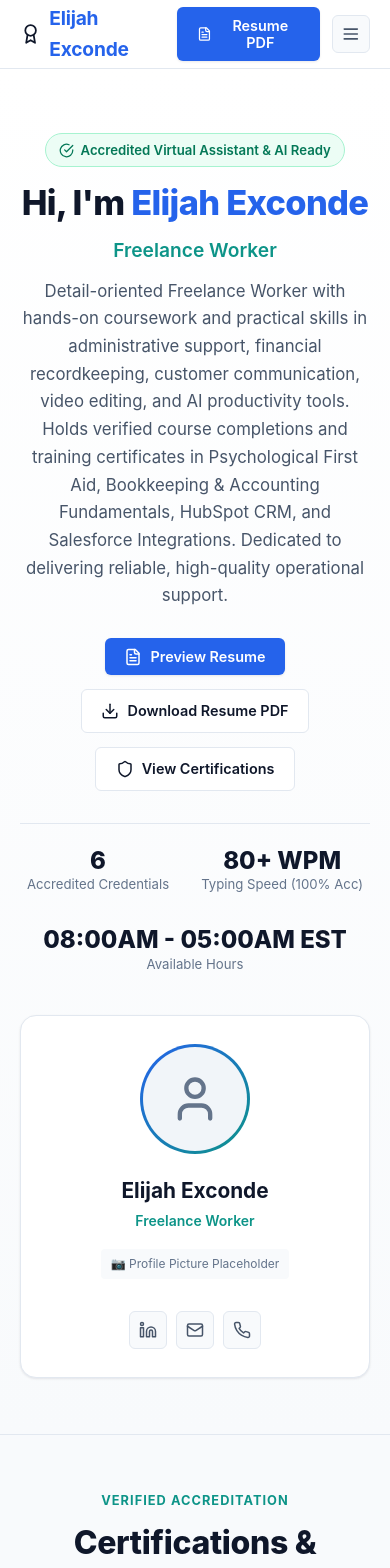
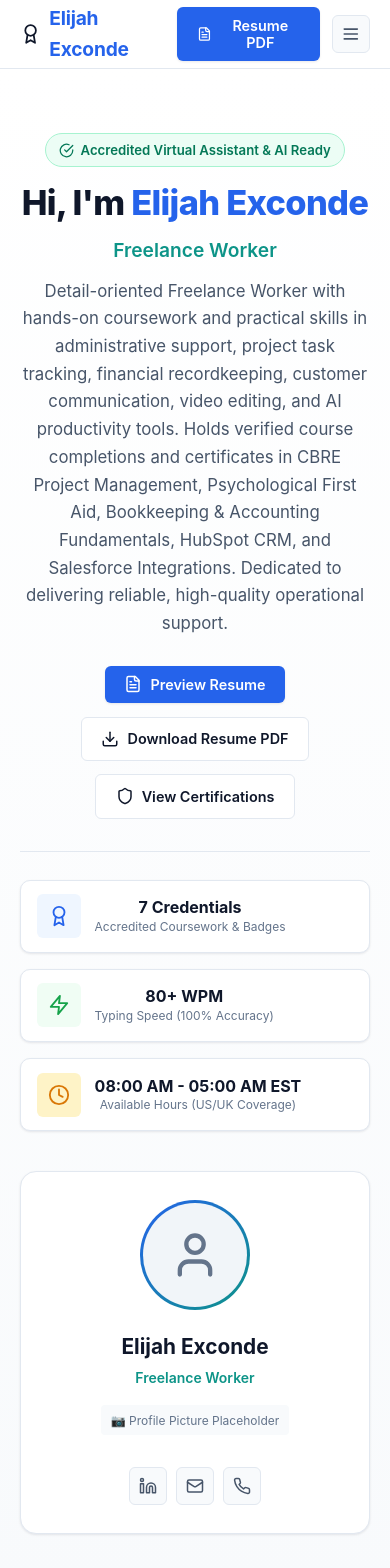
Before and after one commit to hgvoltaire69-sys/my-portfolio, a React (Vite) app: page / in a window 390 px wide. Shown: the top 1568 px of the page. Built offline with nearby package versions, Linux system fonts and the light colour scheme.

Commit message:
feat: enhance resume preview performance, add minimalist graphic stats cards, integrate CBRE Project Management cert

```diff
--- a/src/components/Certifications.jsx
+++ b/src/components/Certifications.jsx
@@ -2,7 +2,7 @@ import React, { useState } from 'react';
 import { Award, Search } from 'lucide-react';
 import CertCard from './CertCard';
 
-const categories = ['All', 'Marketing & CRM', 'AI & Tech', 'Finance & Admin', 'Crisis & Wellness'];
+const categories = ['All', 'Marketing & CRM', 'Project Management', 'AI & Tech', 'Finance & Admin', 'Crisis & Wellness'];
 
 export default function Certifications({ certifications, onViewDetail }) {
   const [activeCategory, setActiveCategory] = useState('All');
--- a/src/components/Hero.jsx
+++ b/src/components/Hero.jsx
@@ -1,5 +1,5 @@
 import React from 'react';
-import { CheckCircle, Shield, Mail, User, Linkedin, Phone, FileText, Download } from 'lucide-react';
+import { CheckCircle, Shield, Mail, User, Linkedin, Phone, FileText, Download, Award, Zap, Clock } from 'lucide-react';
 
 export default function Hero({ profile, certCount, onOpenResumeModal }) {
   return (
@@ -38,18 +38,36 @@ export default function Hero({ profile, certCount, onOpenResumeModal }) {
               </a>
             </div>
 
-            <div class="hero-stats">
-              <div class="stat-item">
-                <div class="stat-number">{certCount}</div>
-                <div class="stat-label">Accredited Credentials</div>
+            {/* Enhanced Minimalist Graphic Cards Section */}
+            <div class="hero-graphic-stats">
+              <div class="graphic-stat-card">
+                <div class="graphic-stat-icon" style={{ background: '#eff6ff', color: '#2563eb' }}>
+                  <Award size={22} />
+                </div>
+                <div>
+                  <div class="graphic-stat-value">{certCount} Credentials</div>
+                  <div class="graphic-stat-label">Accredited Coursework & Badges</div>
+                </div>
               </div>
-              <div class="stat-item">
-                <div class="stat-number">80+ WPM</div>
-                <div class="stat-label">Typing Speed (100% Acc)</div>
+
+              <div class="graphic-stat-card">
+                <div class="graphic-stat-icon" style={{ background: '#f0fdf4', color: '#16a34a' }}>
+                  <Zap size={22} />
+                </div>
+                <div>
+                  <div class="graphic-stat-value">80+ WPM</div>
+                  <div class="graphic-stat-label">Typing Speed (100% Accuracy)</div>
+                </div>
               </div>
-              <div class="stat-item">
-                <div class="stat-number">08:00AM - 05:00AM EST</div>
-                <div class="stat-label">Available Hours</div>
+
+              <div class="graphic-stat-card">
+                <div class="graphic-stat-icon" style={{ background: '#fef3c7', color: '#d97706' }}>
+                  <Clock size={22} />
+                </div>
+                <div>
+                  <div class="graphic-stat-value">08:00 AM - 05:00 AM EST</div>
+                  <div class="graphic-stat-label">Available Hours (US/UK Coverage)</div>
+                </div>
               </div>
             </div>
           </div>
--- a/src/data/portfolioData.js
+++ b/src/data/portfolioData.js
@@ -3,13 +3,13 @@
  * Authentic Information & Accredited Credentials for Elijah Exconde
  */
 
-const STORAGE_KEY = 'my_react_portfolio_data_v6';
+const STORAGE_KEY = 'my_react_portfolio_data_v7';
 
 export const initialPortfolioData = {
   profile: {
     name: "Elijah Exconde",
     title: "Freelance Worker",
-    bio: "Detail-oriented Freelance Worker with hands-on coursework and practical skills in administrative support, financial recordkeeping, customer communication, video editing, and AI productivity tools. Holds verified course completions and training certificates in Psychological First Aid, Bookkeeping & Accounting Fundamentals, HubSpot CRM, and Salesforce Integrations. Dedicated to delivering reliable, high-quality operational support.",
+    bio: "Detail-oriented Freelance Worker with hands-on coursework and practical skills in administrative support, project task tracking, financial recordkeeping, customer communication, video editing, and AI productivity tools. Holds verified course completions and certificates in CBRE Project Management, Psychological First Aid, Bookkeeping & Accounting Fundamentals, HubSpot CRM, and Salesforce Integrations. Dedicated to delivering reliable, high-quality operational support.",
     location: "Lipa City, Philippines",
     email: "exconde.elijah@gmail.com",
     phone: "+63 976 259 1824",
@@ -49,6 +49,20 @@ export const initialPortfolioData = {
     },
     {
       id: "cert-3",
+      title: "CBRE Project Management Job Simulation",
+      issuer: "CBRE & Forage",
+      issueDate: "2026-09-30",
+      expiryDate: "Never Expires",
+      credentialId: "6abcae0ede68562c3ede3b50",
+      credentialUrl: "https://www.theforage.com/",
+      category: "Project Management",
+      badgeIcon: "Award",
+      imagePath: "images/certificatePROJECTMANAGEMENT-1.png",
+      skills: ["Project Planning", "Executing & Monitoring", "Task Tracking", "Resource Coordination"],
+      description: "Statement of Completion for practical tasks in project planning, executing, tracking, and monitoring through CBRE's Job Simulation program on Forage."
+    },
+    {
+      id: "cert-4",
       title: "Elements of AI - Certificate of Completion",
       issuer: "University of Helsinki & MinnaLearn",
       issueDate: "2026-09-30",
@@ -62,7 +76,7 @@ export const initialPortfolioData = {
       description: "Successfully completed the 2 ECTS credits online course covering artificial intelligence concepts, algorithms, machine learning models, and societal impacts."
     },
     {
-      id: "cert-4",
+      id: "cert-5",
       title: "Introduction to Bookkeeping and Accounting",
       issuer: "OpenLearn | The Open University",
       issueDate: "2026-09-30",
@@ -76,7 +90,7 @@ export const initialPortfolioData = {
       description: "Statement of Participation for completing an 8-hour course covering essential numerical skills required for accounting and bookkeeping including double-entry bookkeeping."
     },
     {
-      id: "cert-5",
+      id: "cert-6",
       title: "Psychological First Aid (PFA) Online",
       issuer: "The National Child Traumatic Stress Network (NCTSN)",
       issueDate: "2026-06-03",
@@ -90,7 +104,7 @@ export const initialPortfolioData = {
       description: "Completed Psychological First Aid (PFA) Online training for crisis intervention, disaster response, and traumatic stress support."
     },
     {
-      id: "cert-6",
+      id: "cert-7",
       title: "Typing Proficiency Certificate of Excellence",
       issuer: "TypingTest.me",
       issueDate: "2026-09-29",
@@ -108,6 +122,7 @@ export const initialPortfolioData = {
     {
       category: "Verified Credentials & Coursework",
       items: [
+        "CBRE Project Management Simulation (Forage)",
         "HubSpot Accredited Email Marketer",
         "Salesforce CRM Integration Specialist",
         "University of Helsinki AI Foundations",
@@ -120,6 +135,7 @@ export const initialPortfolioData = {
       category: "Administrative & Operations",
       items: [
         "Administrative Support",
+        "Project Task Tracking & Monitoring",
         "Data Entry & Record Management",
         "Calendar & Meeting Scheduling",
         "Financial Recordkeeping Basics",
--- a/src/index.css
+++ b/src/index.css
@@ -87,9 +87,7 @@ button {
   padding: 0 1.25rem;
 }
 
-/* --------------------------------------------------------------------------
-   Header Navigation
-   -------------------------------------------------------------------------- */
+/* Header Navigation */
 .site-header {
   position: sticky;
   top: 0;
@@ -190,9 +188,7 @@ button {
   color: var(--text-primary);
 }
 
-/* --------------------------------------------------------------------------
-   Hero Section
-   -------------------------------------------------------------------------- */
+/* Hero Section */
 .hero-section {
   padding: 4rem 0 3.5rem;
   background: linear-gradient(180deg, #ffffff 0%, #f8fafc 100%);
@@ -255,24 +251,55 @@ button {
   margin-bottom: 2rem;
 }
 
-.hero-stats {
-  display: flex;
-  flex-wrap: wrap;
-  gap: 2rem;
-  padding-top: 1.5rem;
+/* Minimalist Graphic Cards Section */
+.hero-graphic-stats {
+  display: grid;
+  grid-template-columns: repeat(auto-fit, minmax(200px, 1fr));
+  gap: 1rem;
+  padding-top: 1.75rem;
   border-top: 1px solid var(--border-color);
 }
 
-.stat-item .stat-number {
-  font-size: 1.5rem;
-  font-weight: 800;
-  color: var(--text-primary);
-  line-height: 1.1;
+.graphic-stat-card {
+  display: flex;
+  align-items: center;
+  gap: 0.85rem;
+  background: #ffffff;
+  border: 1px solid var(--border-color);
+  border-radius: var(--radius-md);
+  padding: 0.85rem 1rem;
+  box-shadow: var(--shadow-sm);
+  transition: transform var(--transition-fast), border-color var(--transition-fast);
 }
 
-.stat-item .stat-label {
-  font-size: 0.825rem;
+.graphic-stat-card:hover {
+  transform: translateY(-2px);
+  border-color: var(--border-highlight);
+  box-shadow: var(--shadow-md);
+}
+
+.graphic-stat-icon {
+  width: 2.75rem;
+  height: 2.75rem;
+  border-radius: var(--radius-sm);
+  display: flex;
+  align-items: center;
+  justify-content: center;
+  flex-shrink: 0;
+}
+
+.graphic-stat-value {
+  font-size: 1rem;
+  font-weight: 700;
+  color: var(--text-primary);
+  line-height: 1.2;
+}
+
+.graphic-stat-label {
+  font-size: 0.75rem;
   color: var(--text-muted);
+  line-height: 1.2;
+  margin-top: 0.15rem;
 }
 
 /* Profile Card */
@@ -344,9 +371,7 @@ button {
   border-color: var(--accent-primary);
 }
 
-/* --------------------------------------------------------------------------
-   Sections Common
-   -------------------------------------------------------------------------- */
+/* Sections Common */
 .section {
   padding: 3.5rem 0;
 }
@@ -378,9 +403,7 @@ button {
   font-size: 1rem;
 }
 
-/* --------------------------------------------------------------------------
-   Compact & Minimalist Certifications Section
-   -------------------------------------------------------------------------- */
+/* Compact & Minimalist Certifications Section */
 .cert-controls-minimal {
   display: flex;
   flex-wrap: wrap;
@@ -392,7 +415,6 @@ button {
   border-bottom: 1px solid var(--border-color);
 }
 
-/* Sleek Non-Boxy Filter Pills */
 .filter-pills-minimal {
   display: flex;
   flex-wrap: wrap;
@@ -566,9 +588,7 @@ button {
   text-decoration: underline;
 }
 
-/* --------------------------------------------------------------------------
-   Skills Section
-   -------------------------------------------------------------------------- */
+/* Skills Section */
 .skills-grid {
   display: grid;
   grid-template-columns: repeat(auto-fit, minmax(280px, 1fr));
@@ -609,9 +629,7 @@ button {
   font-weight: 500;
 }
 
-/* --------------------------------------------------------------------------
-   Contact Section
-   -------------------------------------------------------------------------- */
+/* Contact Section */
 .contact-grid {
   display: grid;
   grid-template-columns: 1fr 1.2fr;
@@ -674,9 +692,7 @@ button {
   border-color: var(--accent-primary);
 }
 
-/* --------------------------------------------------------------------------
-   Modal Overlays
-   -------------------------------------------------------------------------- */
+/* Modal Overlays */
 .modal-overlay {
   position: fixed;
   inset: 0;
@@ -735,9 +751,7 @@ button {
   background: #ffffff;
 }
 
-/* --------------------------------------------------------------------------
-   Mobile Responsiveness Media Queries
-   -------------------------------------------------------------------------- */
+/* Mobile Responsiveness Media Queries */
 @media (max-width: 868px) {
   .hero-grid {
     grid-template-columns: 1fr;
@@ -749,8 +763,8 @@ button {
   .hero-cta {
     justify-content: center;
   }
-  .hero-stats {
-    justify-content: center;
+  .hero-graphic-stats {
+    grid-template-columns: 1fr;
   }
   .contact-grid {
     grid-template-columns: 1fr;
```
Also changed, not shown: src/components/ResumeModal.jsx (+86 -12 lines), images/certificatePROJECTMANAGEMENT-1.png (added), public/images/certificatePROJECTMANAGEMENT-1.png (added).
